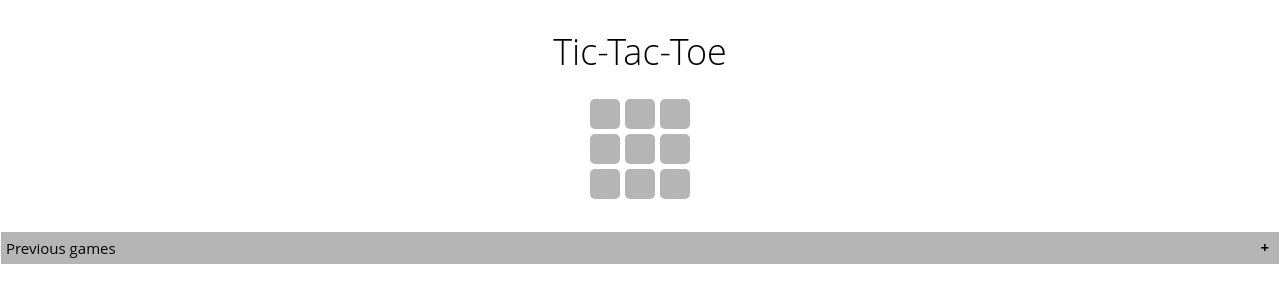
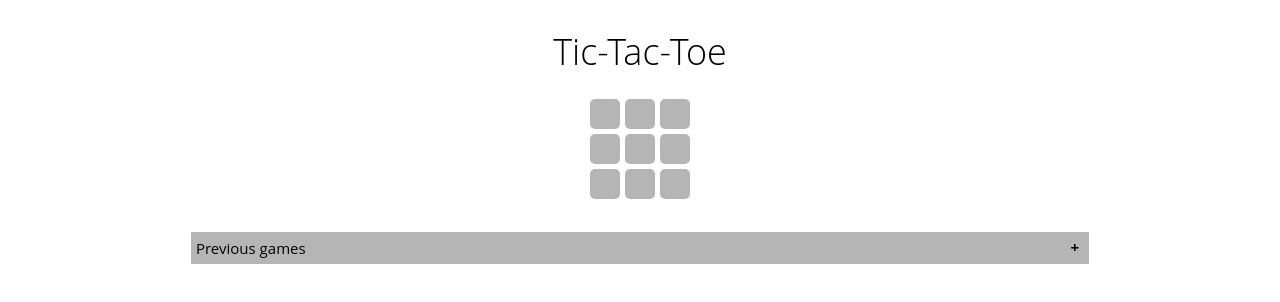
Before and after one commit to eatoncns/ttt_react, a React (Create React App) app: page / in a window 1280 px wide. Shown: the top 302 px of the page. Built offline with nearby package versions, Linux system fonts and the light colour scheme; the HTML template or start-up script is replaced by a standard one.

Commit message:
Set width of collapsible

```diff
--- a/src/components/History.css
+++ b/src/components/History.css
@@ -1,6 +1,7 @@
 .Collapsible {
-  margin-top: 22px;
+  margin: 22px auto;
   font-size: 15px;
+  width: 900px;
 }
 .Collapsible__trigger {
   display: block;
```
